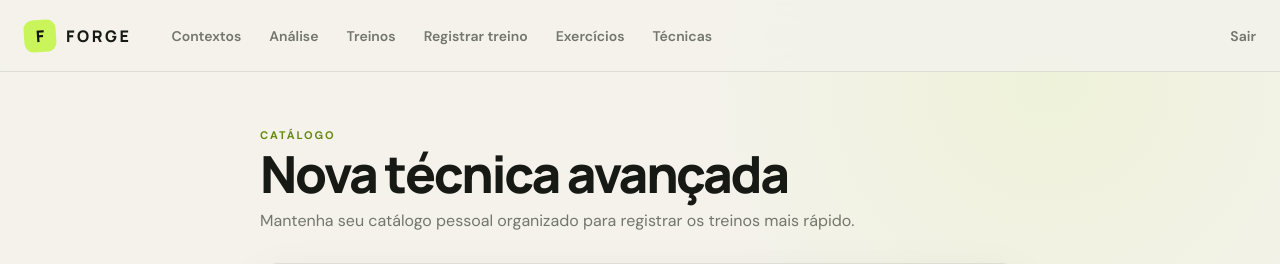
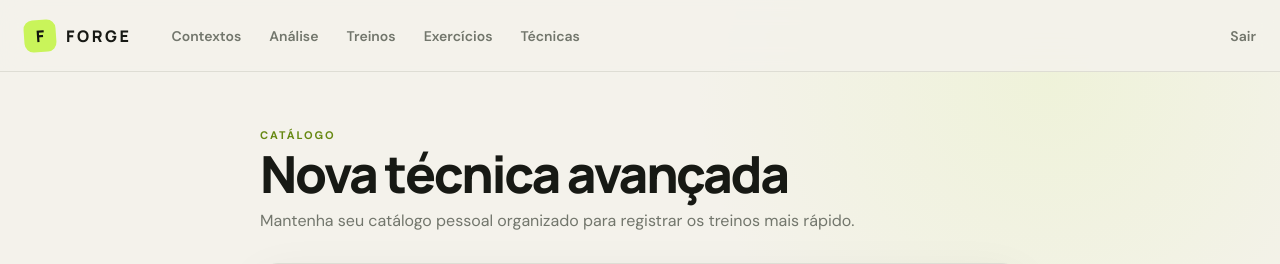
Before and after one commit to mtlisboa/prod_analytic, a Django app: page /academia/tecnicas/nova/ in a window 1280 px wide. Shown: the top 264 px of the page. Run offline with Django 5.2, Linux system fonts and the light colour scheme; the visitor is signed in with stand-in values (Sample User, id 1); data that the repository does not hold is empty.

Commit message:
chore remove training registration nav item

```diff
--- a/templates/base.html
+++ b/templates/base.html
@@ -37,7 +37,6 @@
       {% elif request.resolver_match.namespace == 'academia' %}
         <a href="{% url 'academia:dashboard' %}">Análise</a>
         <a href="{% url 'academia:training_list' %}">Treinos</a>
-        <a href="{% url 'academia:training_create' %}" data-training-modal-open>Registrar treino</a>
         <a href="{% url 'academia:exercise_list' %}">Exercícios</a>
         <a href="{% url 'academia:technique_list' %}">Técnicas</a>
       {% endif %}
```
